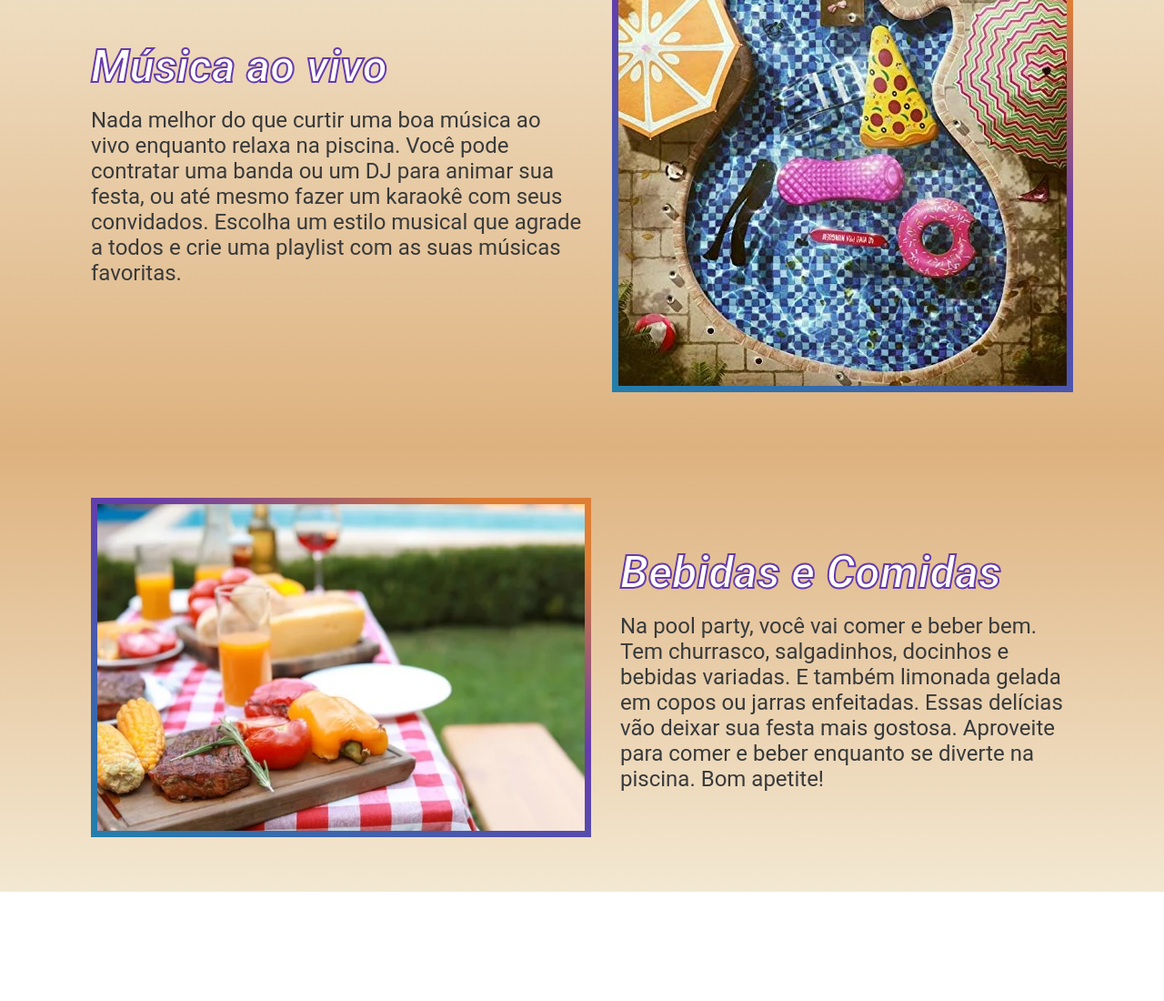
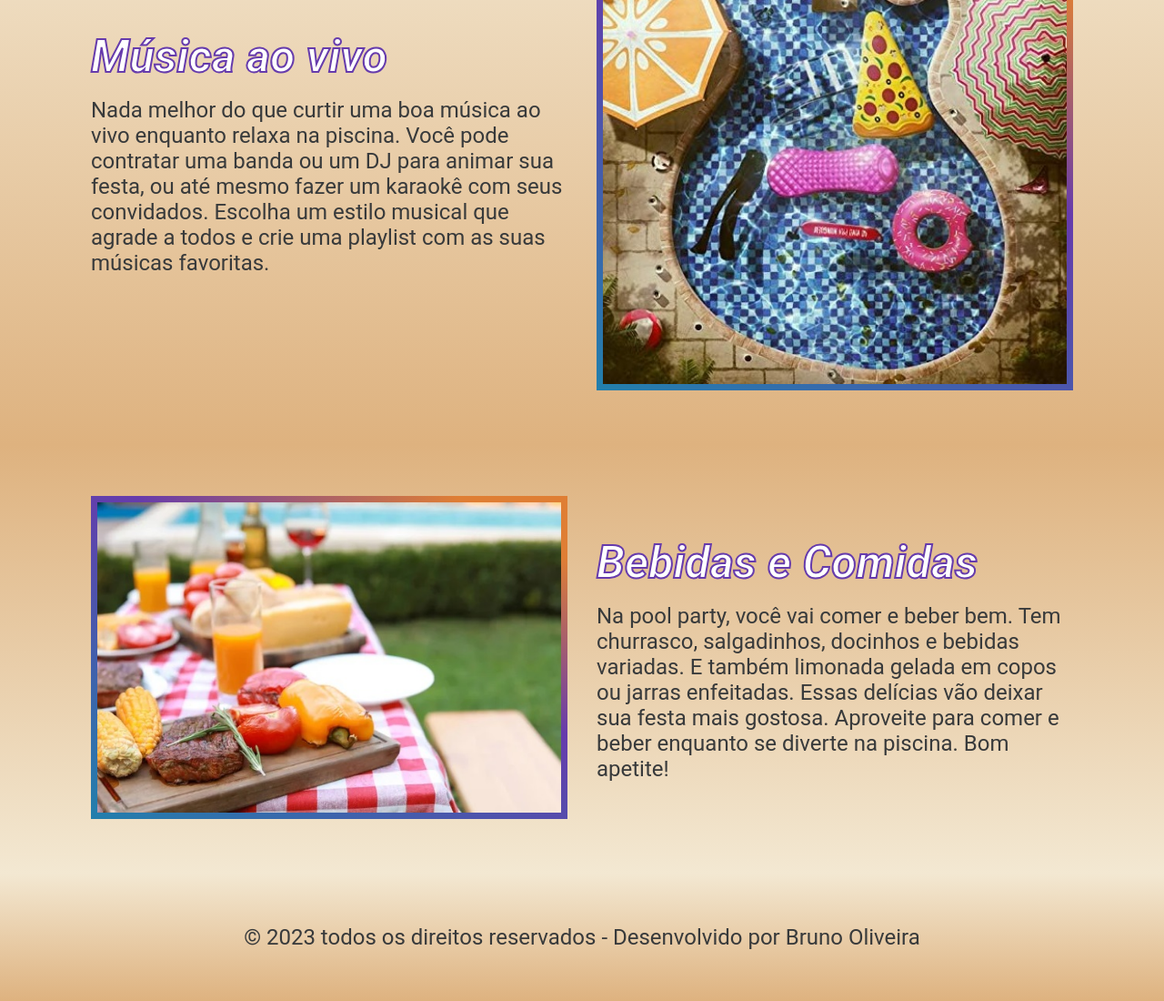
Before and after one commit to BrunoOliveira16/landing-page-evento, a website built with Parcel: page index.html in a window 1280 px wide. Shown: the part 2274-3374 px from the top of the page at 91% size. Before the commit the page ends 3254 px from the top, so only its background shows below. Built offline with nearby package versions, Linux system fonts and the light colour scheme.

Commit message:
:sparkles: Feat: criado footer e responsividade ao projeto

```diff
--- a/index.html
+++ b/index.html
@@ -82,7 +82,7 @@
     </section>
 
     <section class="music">
-        <div class="container">
+        <div class="container" data-aos="fade-left" data-aos-duration="1000" data-aos-easing="ease-in-sine">
             <div class="music__content">
                 <h2 class="music__content__title">Música ao vivo</h2>
                 <p class="music__content__text">
@@ -96,7 +96,7 @@
     </section>
 
     <section class="pool">
-        <div class="container">
+        <div class="container" data-aos="fade-right" data-aos-duration="1000" data-aos-easing="ease-in-sine">
             <div class="pool__image">
                 <img src="./src/images/foods.jpg" alt="Bebidas e Comidas">
             </div>
@@ -109,6 +109,12 @@
         </div>
     </section>
 
+    <footer class="footer">
+        <div class="container">
+            <p>&copy; 2023 todos os direitos reservados - Desenvolvido por Bruno Oliveira</p>
+        </div>
+    </footer>
+
     <!-- JavaScript -->
     <script src="https://unpkg.com/aos@next/dist/aos.js"></script>
     <script src="./src/scripts/main.js"></script>
--- a/src/styles/_about.scss
+++ b/src/styles/_about.scss
@@ -9,13 +9,18 @@
         align-items: center;
         gap: 32px;
 
-        @media (max-width: 640px) {
+        @media (max-width: 720px) {
             flex-direction: column;
         }
     }
 
     &__content {
+        width: 50%;
         color: #fff;
+
+        @media (max-width: 720px) {
+            width: 100%;
+        }
 
         &__title {
             font-size: 50px;
@@ -23,6 +28,11 @@
             -webkit-text-stroke: 2px #663bac;
             font-style: italic;
             font-weight: bold;
+
+            @media (max-width: 720px) {
+                text-align: center;
+                font-size: 44px;
+            }
         }
 
         &__text {
@@ -33,9 +43,17 @@
     }
 
     &__image {
+        width: 50%;
+
+        @media (max-width: 720px) {
+            width: 100%;
+            display: flex;
+            justify-content: center;
+        }
 
         img {
             max-width: 550px;
+            width: 100%;
             border: 7px solid;
             border-image: linear-gradient(29deg, #237eac, #663bac 59%, #df7e34 90%) 1;
         }
--- a/src/styles/_attractions.scss
+++ b/src/styles/_attractions.scss
@@ -10,6 +10,14 @@
         display: grid;
         grid-template-columns: 1fr 1fr 1fr;
         gap: 16px;
+
+        @media (max-width: 720px) {
+            grid-template-columns: 1fr 1fr;
+        }
+
+        @media (max-width: 540px) {
+            grid-template-columns: 1fr;
+        }
 
         &__card {
             text-align: center;
--- /dev/null
+++ b/src/styles/_footer.scss
@@ -0,0 +1,13 @@
+@use 'variables';
+
+.footer {
+    padding-block: 56px;
+    background-image: linear-gradient(#f3e8d2, #deb27f);
+
+    p {
+        font-size: 24px;
+        line-height: 28px;
+        color: #383a3b;
+        text-align: center;
+    }
+}
--- a/src/styles/_hero.scss
+++ b/src/styles/_hero.scss
@@ -11,6 +11,11 @@
        img {
         width: 200px;
         height: 200px;
+
+        @media (max-width: 640px) {
+            width: 80px;
+            height: 80px;
+        }
        }
     }
 
@@ -25,6 +30,11 @@
         text-align: center;
         text-transform: uppercase;
         -webkit-text-stroke: 3px #663bac;
+
+        @media (max-width: 640px) {
+            font-size: 80px;
+            line-height: 85px;
+        }
     }
 
     &__text {
--- a/src/styles/_music.scss
+++ b/src/styles/_music.scss
@@ -9,13 +9,18 @@
         align-items: center;
         gap: 32px;
 
-        @media (max-width: 640px) {
+        @media (max-width: 720px) {
             flex-direction: column;
         }
     }
 
     &__content {
+        width: 50%;
         color: #fff;
+
+        @media (max-width: 720px) {
+            width: 100%;
+        }
 
         &__title {
             font-size: 50px;
@@ -23,6 +28,11 @@
             -webkit-text-stroke: 2px #663bac;
             font-style: italic;
             font-weight: bold;
+
+            @media (max-width: 720px) {
+                text-align: center;
+                font-size: 44px;
+            }
         }
 
         &__text {
@@ -33,9 +43,17 @@
     }
 
     &__image {
+        width: 50%;
+
+        @media (max-width: 720px) {
+            width: 100%;
+            display: flex;
+            justify-content: center;
+        }
 
         img {
             max-width: 550px;
+            width: 100%;
             border: 7px solid;
             border-image: linear-gradient(29deg, #237eac, #663bac 59%, #df7e34 90%) 1;
         }
--- a/src/styles/_pool.scss
+++ b/src/styles/_pool.scss
@@ -9,13 +9,18 @@
         align-items: center;
         gap: 32px;
 
-        @media (max-width: 640px) {
-            flex-direction: column;
+        @media (max-width: 720px) {
+            flex-direction: column-reverse;
         }
     }
 
     &__content {
+        width: 50%;
         color: #fff;
+
+        @media (max-width: 720px) {
+            width: 100%;
+        }
 
         &__title {
             font-size: 50px;
@@ -23,6 +28,11 @@
             -webkit-text-stroke: 2px #663bac;
             font-style: italic;
             font-weight: bold;
+
+            @media (max-width: 720px) {
+                text-align: center;
+                font-size: 44px;
+            }
         }
 
         &__text {
@@ -33,11 +43,20 @@
     }
 
     &__image {
+        width: 50%;
+
+        @media (max-width: 720px) {
+            width: 100%;
+            display: flex;
+            justify-content: center;
+        }
 
         img {
             max-width: 550px;
+            width: 100%;
             border: 7px solid;
             border-image: linear-gradient(29deg, #237eac, #663bac 59%, #df7e34 90%) 1;
+
         }
     }
 }
--- a/src/styles/main.scss
+++ b/src/styles/main.scss
@@ -4,6 +4,7 @@
 @use 'attractions';
 @use 'music';
 @use 'pool';
+@use 'footer';
 
 * {
     box-sizing: border-box;
```
